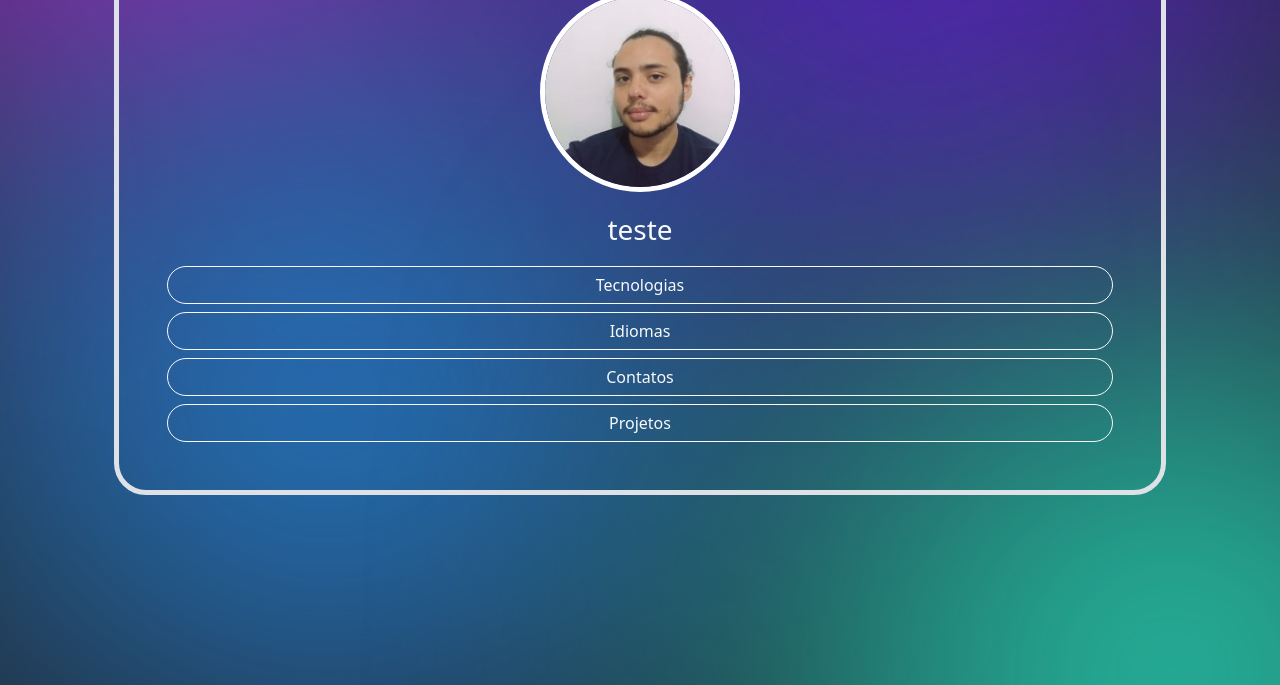
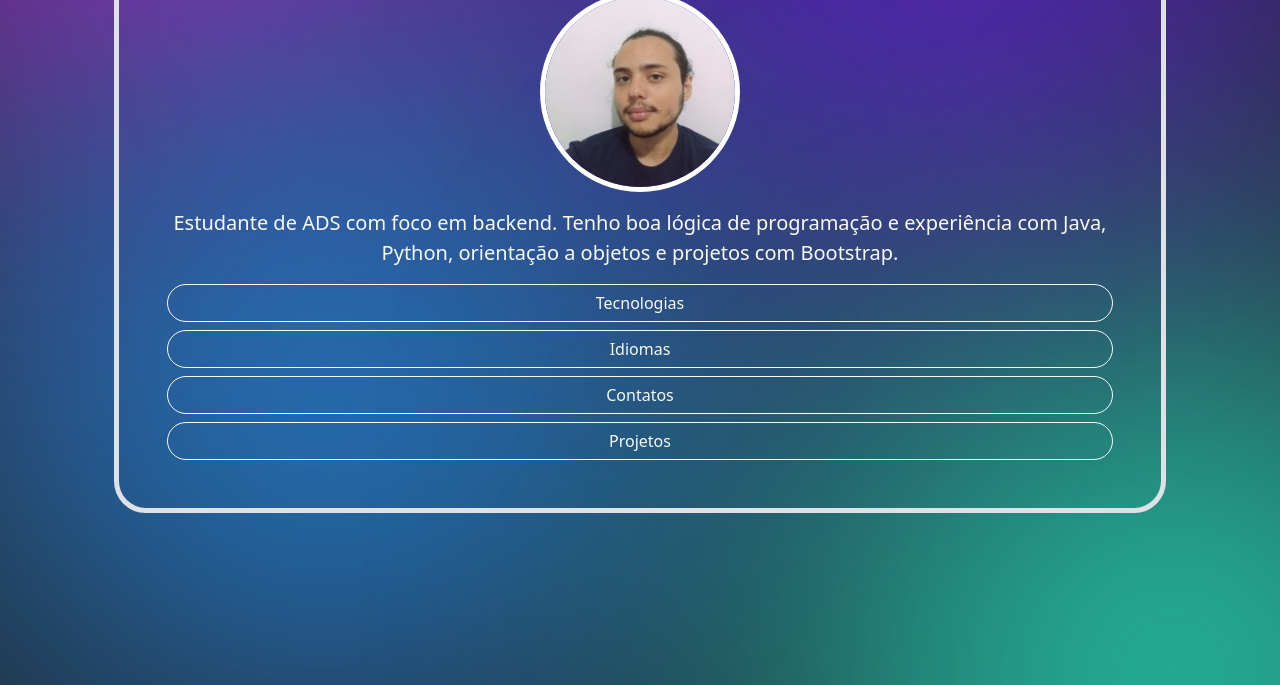
Before and after one commit to RuanSpinelli/cartao-portifolio, a plain HTML site: page index.html in a window 1280 px wide. Shown: the part 115-800 px from the top of the page. Drawn offline with nearby package versions, Linux system fonts and the light colour scheme.

Commit message:
Conteúdo abaixo da foto

```diff
--- a/index.html
+++ b/index.html
@@ -34,9 +34,13 @@
                         <img src="media/images/1695729706051.jpg" alt="Imagem" class="img-fluid border border-5 border-white rounded-circle" style="width: 200px; height: 200px;">
 
                     </div>
-                    <div class="text-center text-muted">
-                        <p class=" text-light fs-3">teste</p>
+                    <div class="container">
+
+                        <div class="text-center text-muted">
+                            <p class=" text-light fs-5 mx-2 ">Estudante de ADS com foco em backend. Tenho boa lógica de programação e experiência com Java, Python, orientação a objetos e projetos com Bootstrap. </p>
+                        </div>
                     </div>
+
 
 
                     <div class="d-grid gap-2 mx-5 mb-5">
```
